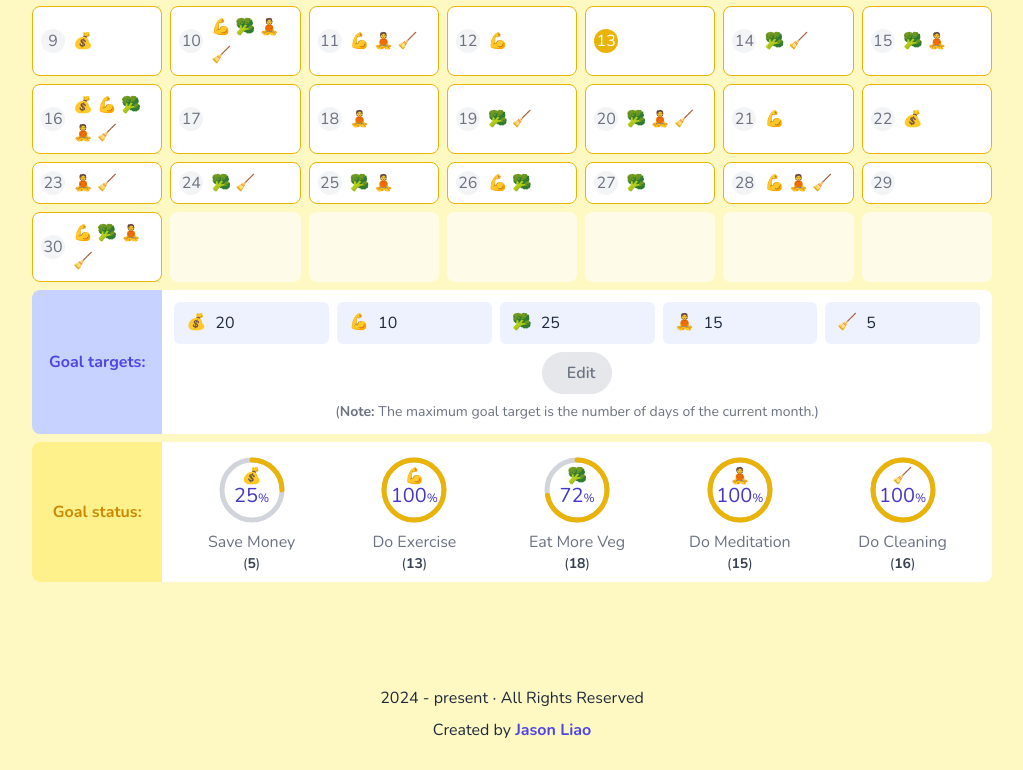
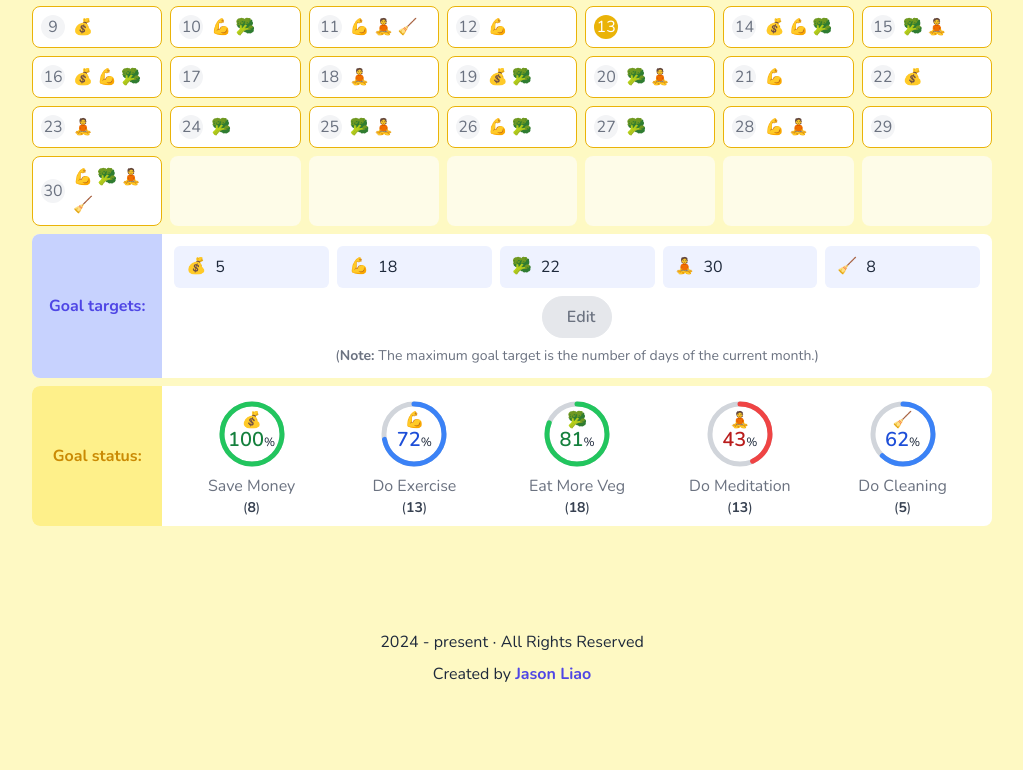
Before and after one commit to jasontwuk/togoalx, a Next.js app: page / in a window 1280 px wide. Shown: the part 578-1348 px from the top of the page, without its empty margins (128-1151 px from the left). After the commit the page ends 1296 px from the top, so only its background shows below. Built offline with nearby package versions, Linux system fonts and the light colour scheme; no server answers; some icons are missing.

Commit message:
update styles for ProgressDonutBar

```diff
--- a/app/components/ProgressDonutBar.tsx
+++ b/app/components/ProgressDonutBar.tsx
@@ -1,3 +1,4 @@
+import clsx from "clsx";
 import React from "react";
 
 type ProgressDonutBarType = {
@@ -26,7 +27,7 @@ function ProgressDonutBar(props: ProgressDonutBarType) {
   }
 
   return (
-    <div className="inline-flex items-center justify-center overflow-hidden rounded-full">
+    <div className="relative inline-flex items-center justify-center overflow-hidden rounded-full">
       <svg className="h-20 w-20 -rotate-90">
         <circle
           className="text-gray-300"
@@ -39,7 +40,11 @@ function ProgressDonutBar(props: ProgressDonutBarType) {
         />
 
         <circle
-          className="text-yellow-500"
+          className={clsx(
+            percent >= 80 && "text-green-500",
+            percent < 80 && percent >= 60 && "text-blue-500",
+            percent < 60 && "text-red-500",
+          )}
           strokeWidth="5"
           strokeDasharray={30 * 2 * Math.PI}
           strokeDashoffset={
@@ -57,8 +62,17 @@ function ProgressDonutBar(props: ProgressDonutBarType) {
       <div className="absolute flex flex-col">
         <p className="leading-3">{emoji}</p>
 
-        <p className="text-xl text-indigo-700">
-          {percent}
+        <p className="text-xl">
+          <span
+            className={clsx(
+              percent >= 80 && "text-green-700",
+              percent < 80 && percent >= 60 && "text-blue-700",
+              percent < 60 && "text-red-700",
+              "font-semibold",
+            )}
+          >
+            {percent}
+          </span>
           <span className="text-xs">%</span>
         </p>
       </div>
--- a/app/utilities/demo.ts
+++ b/app/utilities/demo.ts
@@ -2,11 +2,11 @@ type DemoDataType = {
   [year: number]: {
     [month: number]: {
       targets: {
+        money: number;
+        exercise: number;
+        veg: number;
+        meditation: number;
         cleaning: number;
-        exercise: number;
-        meditation: number;
-        money: number;
-        veg: number;
       };
       achievements: {
         [day: number]: number[];
@@ -19,41 +19,41 @@ export const demoData: DemoDataType = {
   2024: {
     8: {
       targets: {
-        cleaning: 5,
-        exercise: 10,
-        meditation: 15,
-        money: 20,
-        veg: 25,
+        money: 5,
+        exercise: 18,
+        veg: 22,
+        meditation: 30,
+        cleaning: 8,
       },
       achievements: {
-        1: [2, 4],
-        2: [1, 2, 4],
+        1: [2],
+        2: [1, 2],
         3: [1, 2, 3, 4],
         4: [3],
         5: [2],
-        6: [1, 2, 3, 4],
+        6: [0, 2, 3],
         7: [0, 1, 2, 3, 4],
         8: [2, 4],
         9: [0],
-        10: [1, 2, 3, 4],
+        10: [1, 2],
         11: [1, 3, 4],
         12: [1],
         13: [],
-        14: [2, 4],
+        14: [0, 1, 2],
         15: [2, 3],
-        16: [0, 1, 2, 3, 4],
+        16: [0, 1, 2],
         17: [],
         18: [3],
-        19: [2, 4],
-        20: [2, 3, 4],
+        19: [0, 2],
+        20: [2, 3],
         21: [1],
         22: [0],
-        23: [3, 4],
-        24: [2, 4],
+        23: [3],
+        24: [2],
         25: [2, 3],
         26: [1, 2],
         27: [2],
-        28: [1, 3, 4],
+        28: [1, 3],
         29: [],
         30: [1, 2, 3, 4],
         31: [0, 1, 3],
```
